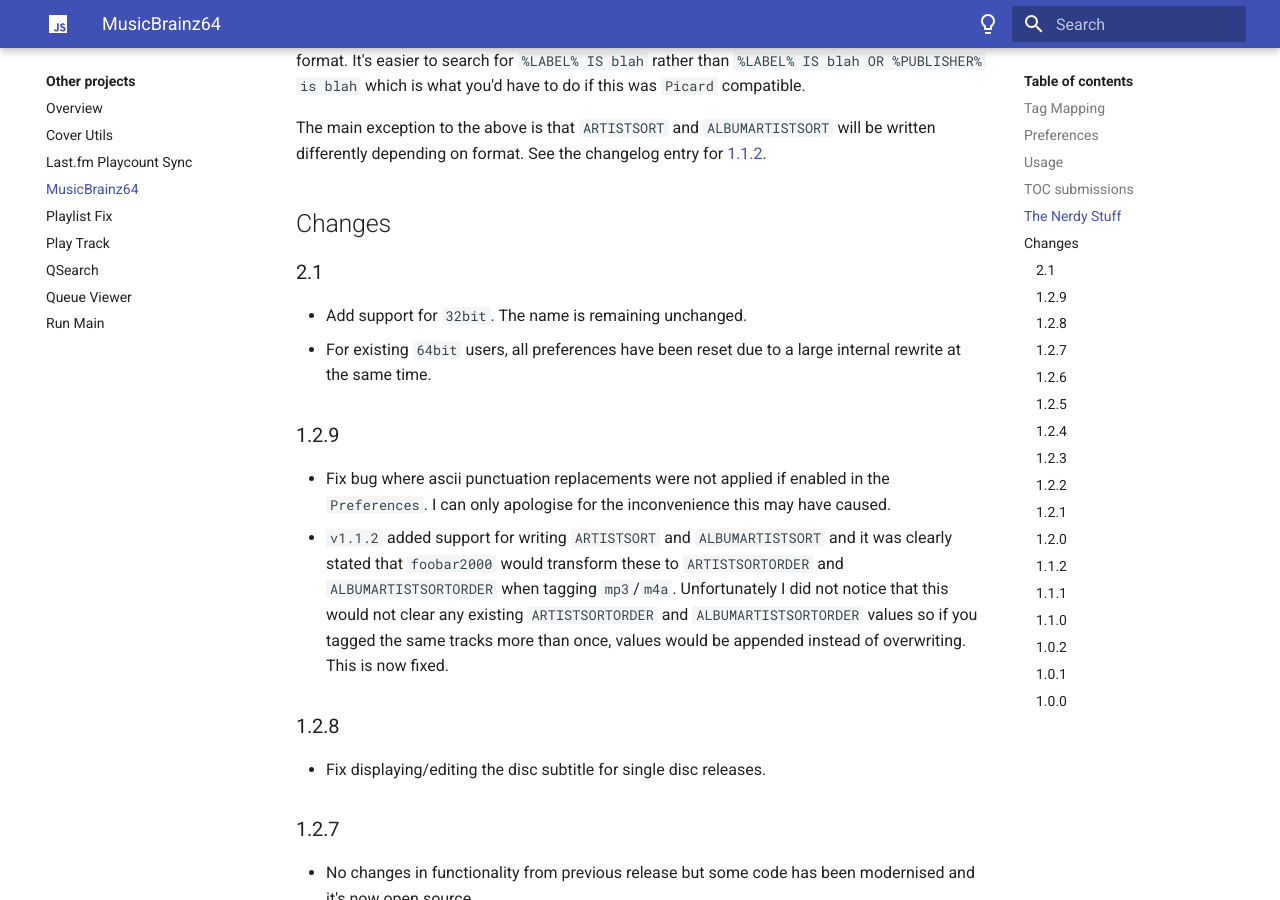
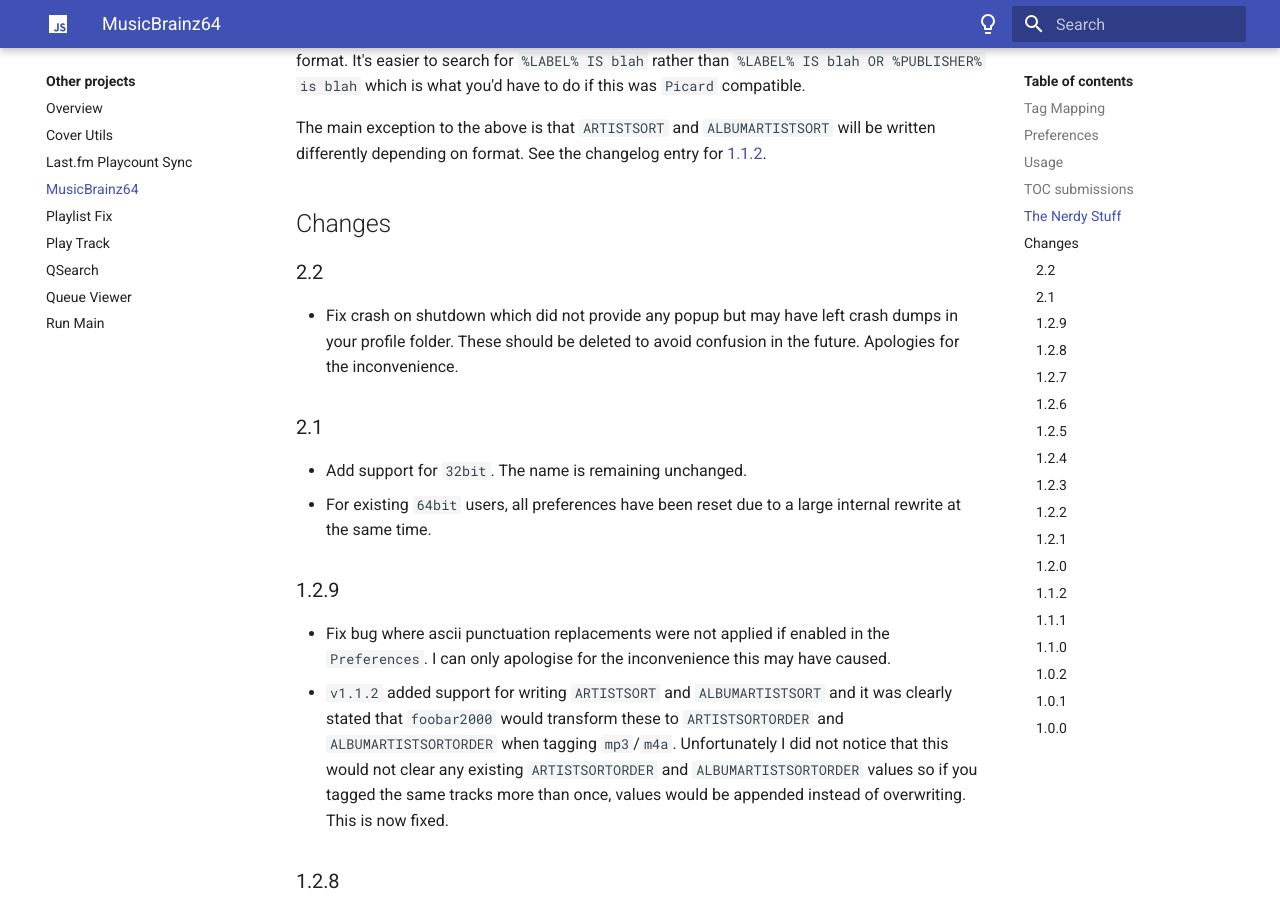
Before and after one commit to jscript-panel/jscript-panel.github.io, an MkDocs documentation site: the page built from docs/other/musicbrainz64.md, in a window 1280 px wide and 900 px high, scrolled down 3353 px. Built offline with MkDocs 1.6.1 and Material for MkDocs 9.7.7, drawn with Linux system fonts in a browser that asks for light colours.

```diff
--- a/docs/other/index.md
+++ b/docs/other/index.md
@@ -11,7 +11,7 @@ hide: navigation
 |:---|:---|:---|
 |[Cover Utils](cover-utils.md)|1.0|3rd March 2024|
 |[Last.fm Playcount Sync](lastfm-playcount-sync.md)|2.1.1|5th October 2023|
-|[MusicBrainz64](musicbrainz64.md)|2.1|22nd March 2024|
+|[MusicBrainz64](musicbrainz64.md)|2.2|23rd March 2024|
 |[OptimFROG Decoder](https://github.com/marc2k3/foo_input_ofr/releases)|1.44|14th March 2024|
 |[Play Track](play-track.md)|1.0.3|27th February 2023|
 |[Playlist Fix](playlist-fix.md)|1.1.5|30th December 2022|
--- a/docs/other/musicbrainz64.md
+++ b/docs/other/musicbrainz64.md
@@ -89,6 +89,11 @@ The main exception to the above is that `ARTISTSORT` and `ALBUMARTISTSORT` will
 on format. See the changelog entry for [1.1.2](#112).
 
 ## Changes
+
+### 2.2
+- Fix crash on shutdown which did not provide any popup but may have left crash dumps in your profile folder.
+These should be deleted to avoid confusion in the future. Apologies for the inconvenience.
+
 ### 2.1
 - Add support for `32bit`. The name is remaining unchanged.
 - For existing `64bit` users, all preferences have been reset due to a large internal rewrite at the same time.
```
